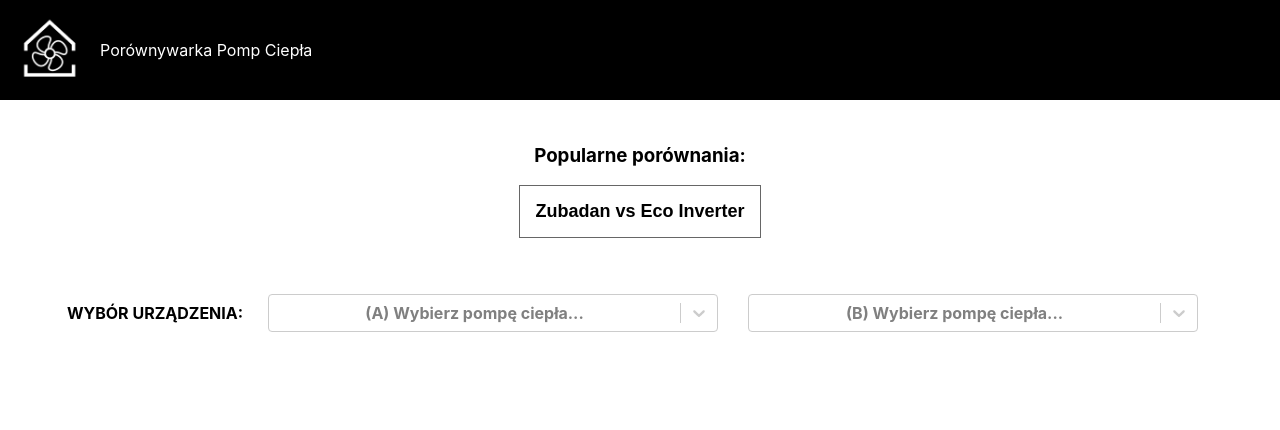
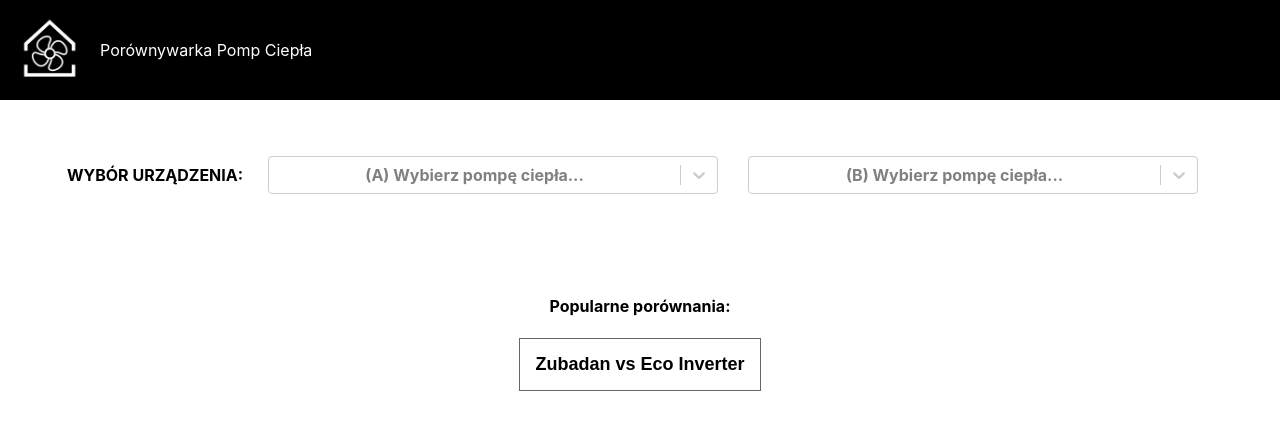
Before and after one commit to DarGrz/HPC, a React (Create React App) app: page / in a window 1280 px wide. Shown: the top 430 px of the page. Built offline with nearby package versions, Linux system fonts and the light colour scheme.

Commit message:
baner change

```diff
--- a/src/components/Baner.js
+++ b/src/components/Baner.js
@@ -4,7 +4,7 @@
 function Baner() {
   return (
     <div className="baner">
-      <h1>Porównywarka Pomp Ciepła</h1>
+
     </div>
   );
 }
--- a/src/components/SelectPumps.js
+++ b/src/components/SelectPumps.js
@@ -33,9 +33,6 @@
 
   return (
     <Fragment>
-      <div className="versusContainer">
-        <VersusContainer onClick={onVersusSelect} />
-      </div>
       <table>
         <tbody>
           <tr className="marginb media">
@@ -72,6 +69,9 @@
           {pump && <PumpTable pump={pump} pump2={pump2} />}
         </tbody>
       </table>
+      <div className="versusContainer">
+        <VersusContainer onClick={onVersusSelect} />
+      </div>
     </Fragment>
   );
 }
--- a/src/components/VersusContainer.js
+++ b/src/components/VersusContainer.js
@@ -5,7 +5,7 @@
   return (
     <>
       <div id="VersusContainer" className={classes.VersusContainer}>
-        <h3>Popularne porównania:</h3>
+        <h4>Popularne porównania:</h4>
         <div className={classes.versusButtons}>
           <VersusButton onClick={props.onClick}>
             Zubadan vs Eco Inverter
--- a/src/index.css
+++ b/src/index.css
@@ -12,7 +12,3 @@
   font-family: source-code-pro, Menlo, Monaco, Consolas, "Courier New",
     monospace;
 }
-
-.navbarElement {
-  background-color: black;
-}
```
